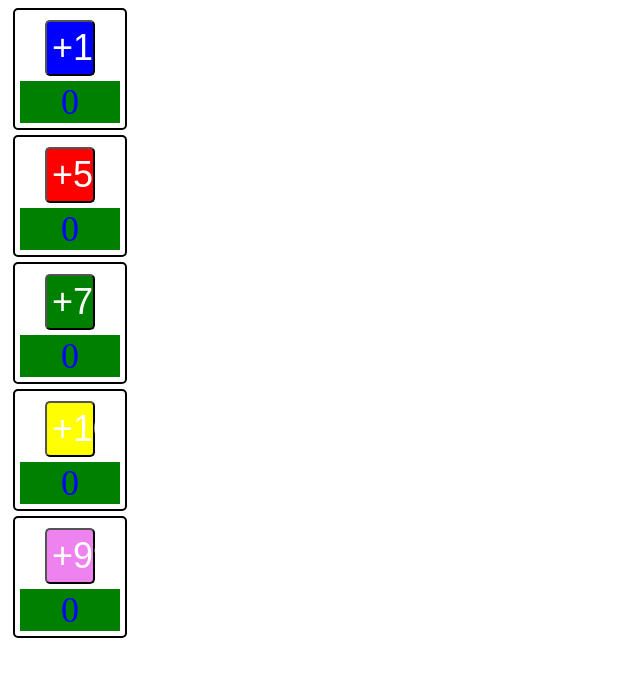
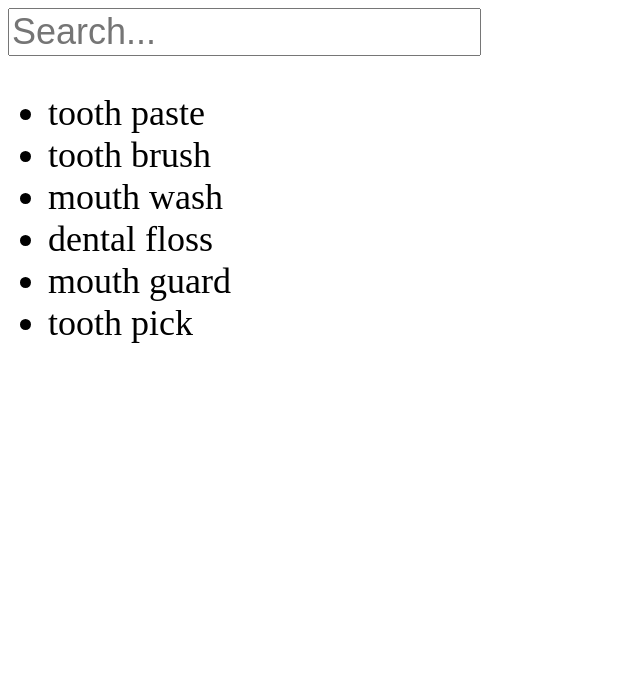
Before and after one commit to AyushJaiswal300404/ReactJS, a React app: page / in a window 1280 px wide. Shown: the whole page, without its empty margins (0-640 px from the left). Built offline with nearby package versions, Linux system fonts and the light colour scheme.

Commit message:
search-bar

```diff
--- a/src/components/App.js
+++ b/src/components/App.js
@@ -1,15 +1,11 @@
 import React from 'react'
-import CountButton from './CountBtn/CountBtn.js'
+import SearchBar from './SearchBar/search.js'
 
 const App = () => {
 
     return (
         <div>
-            <CountButton incrementBy={1} buttonColor={"blue"}/>
-            <CountButton incrementBy={5} buttonColor={"red"}/>
-            <CountButton incrementBy={7} buttonColor={"green"}/>
-            <CountButton incrementBy={10} buttonColor={"yellow"}/>
-            <CountButton incrementBy={99} buttonColor={"violet"}/>
+            <SearchBar />
         </div>
     )
 }
--- /dev/null
+++ b/src/components/SearchBar/search.js
@@ -0,0 +1,42 @@
+import React, {useState} from 'react'
+import "./search.css"
+
+const products = [
+    "tooth paste",
+    "tooth brush",
+    "mouth wash",
+    "dental floss",
+    "mouth guard",
+    "tooth pick"
+]
+
+const SearchBar = ()=>{
+    const[searchValue, setSearchValue] = useState("")
+    const handleInputchange= (event)=>{
+        setSearchValue(event.target.value)
+    }
+
+    const handleClearClick=  () =>{
+        setSearchValue("")
+    }
+
+    const shouldDisplayButton = searchValue.length>0;
+    const filteredProducts = products.filter((product)=>{
+        return product.includes(searchValue)
+    })
+    // console.log(shouldDisplayButton);
+
+    return <div>
+            <input type="text" placeholder="Search..." value={searchValue} onChange={handleInputchange}/>
+            {shouldDisplayButton && <button onClick={handleClearClick}>clear</button>}
+            <ul>
+            {
+                filteredProducts.map((product) =>{
+                    return <li key={product}>{product}</li>
+                })
+            }
+            </ul>
+        </div>
+}
+
+export default SearchBar
--- a/src/styles/global.css
+++ b/src/styles/global.css
@@ -1,7 +1,3 @@
 *{
     font-size: 1.5rem;
 }
-
-button{
-    width:50px;
-}
```
Also changed, not shown: src/components/SearchBar/search.css (added).
